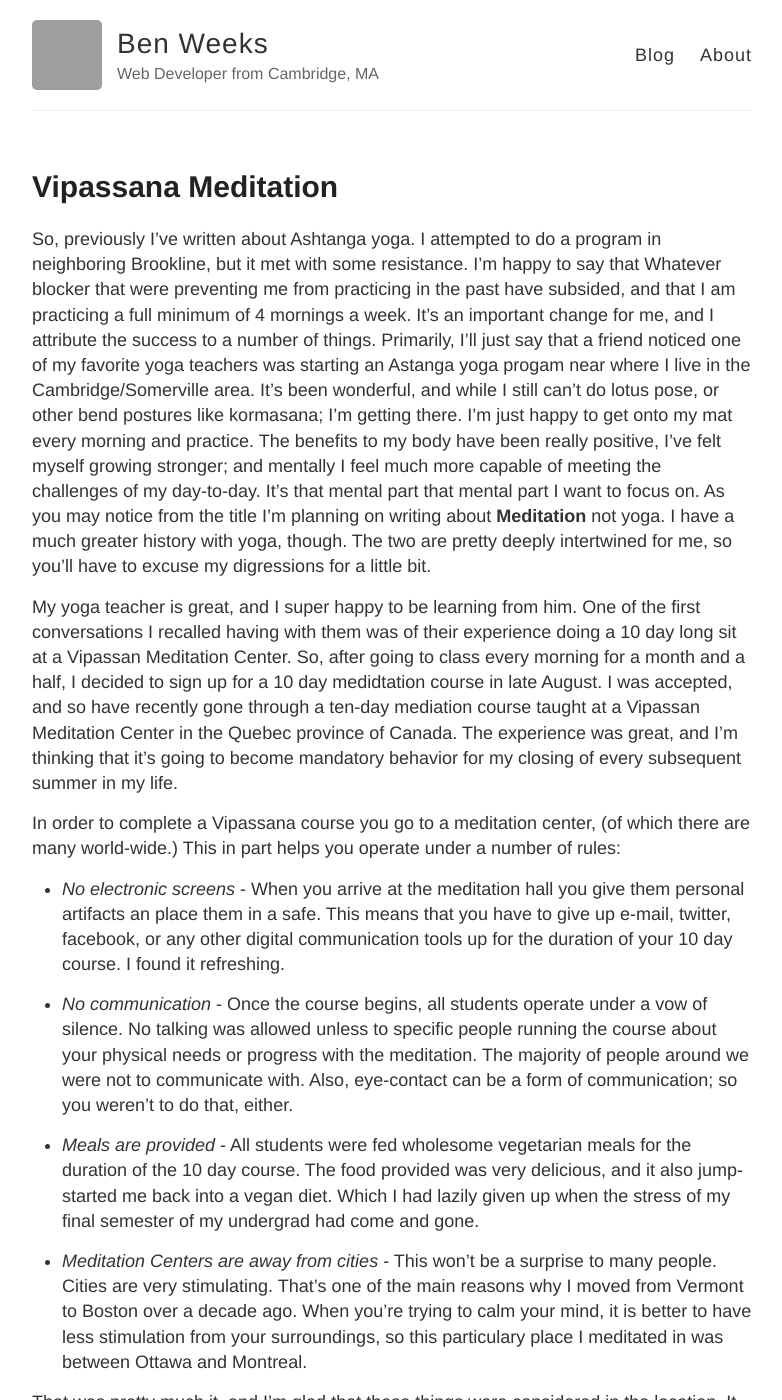
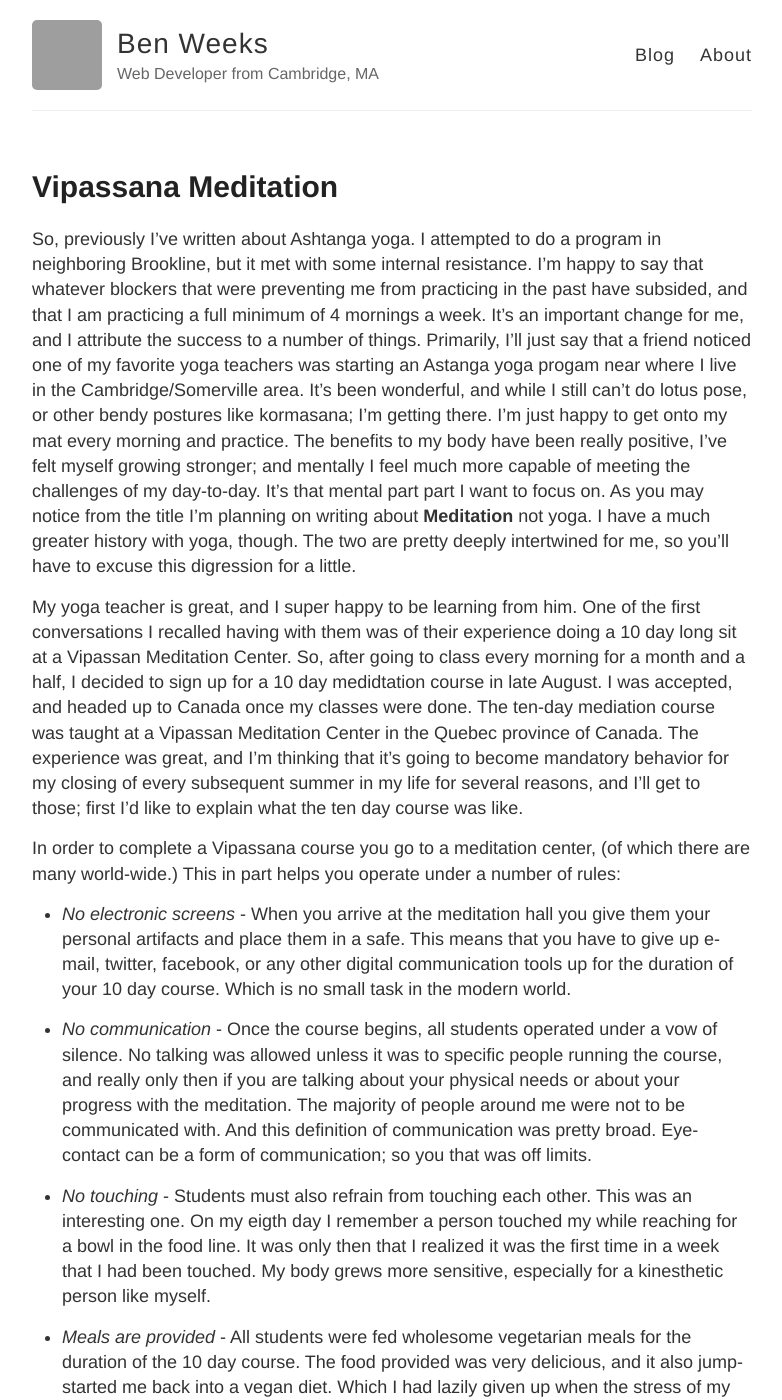
Before and after one commit to itsbenweeks/benweeks.github.io, a Jekyll site: the page built from _posts/2016-9-12-Vipassana.md, in a window 1280 px wide and 1400 px high. Shown: the whole window, without its empty margins (248-1030 px from the left). Built offline with Jekyll 4.4.1, drawn with Linux system fonts in a browser that asks for light colours; comment, search, counter and statistics services are not loaded; some of the changed text lies outside the part shown; grey boxes are pictures that could not be loaded.

Commit message:
Some typos in my vipassana post.

```diff
--- a/_posts/2016-9-12-Vipassana.md
+++ b/_posts/2016-9-12-Vipassana.md
@@ -6,44 +6,46 @@
 ---
 
 So, previously I've written about Ashtanga yoga. I attempted to do a program in
-neighboring Brookline, but it met with some resistance. I'm happy to say that
-Whatever blocker that were preventing me from practicing in the past have
+neighboring Brookline, but it met with some internal resistance. I'm happy to say that
+whatever blockers that were preventing me from practicing in the past have
 subsided, and that I am practicing a full minimum of 4 mornings a week. It's an
 important change for me, and I attribute the success to a number of things.
 Primarily, I'll just say that a friend noticed one of my favorite yoga teachers
 was starting an Astanga yoga progam near where I live in the
 Cambridge/Somerville area. It's been wonderful, and while I still can't do lotus
-pose, or other bend postures like kormasana; I'm getting there. I'm just happy
+pose, or other bendy postures like kormasana; I'm getting there. I'm just happy
 to get onto my mat every morning and practice. The benefits to my body have been
 really positive, I've felt myself growing stronger; and mentally I feel much
 more capable of meeting the challenges of my day-to-day. It's that mental part
-that mental part I want to focus on. As you may notice from the title I'm
+part I want to focus on. As you may notice from the title I'm
 planning on writing about **Meditation** not yoga. I have a much greater history
 with yoga, though. The two are pretty deeply intertwined for me, so you'll have
-to excuse my digressions for a little bit.
+to excuse this digression for a little.
 
 My yoga teacher is great, and I super happy to be learning from him. One of the
 first conversations I recalled having with them was of their experience doing a
 10 day long sit at a Vipassan Meditation Center. So, after going to class every
 morning for a month and a half, I decided to sign up for a 10 day medidtation
-course in late August. I was accepted, and so have recently gone through a
-ten-day mediation course taught at a Vipassan Meditation Center in the Quebec
+course in late August. I was accepted, and headed up to Canada once my classes were done.
+The ten-day mediation course was taught at a Vipassan Meditation Center in the Quebec
 province of Canada. The experience was great, and I'm thinking that it's going
 to become mandatory behavior for my closing of every subsequent summer in my
-life.
+life for several reasons, and I'll get to those; first I'd like to explain what the ten day course was like.
 
 In order to complete a Vipassana course you go to a meditation center, (of which
 there are many world-wide.) This in part helps you operate under a number of rules:
 * *No electronic screens* - When you arrive at the meditation hall you give
-   them personal artifacts an place them in a safe. This means that you have to
+   them your personal artifacts and place them in a safe. This means that you have to
    give up e-mail, twitter, facebook, or any other digital communication tools
-   up for the duration of your 10 day course. I found it refreshing.
+   up for the duration of your 10 day course. Which is no small task in the modern world.
 
-* *No communication* - Once the course begins, all students operate under a vow of
-  silence. No talking was allowed unless to specific people running the course
-  about your physical needs or progress with the meditation. The majority of
-  people around we were not to communicate with. Also, eye-contact can be a form
-  of communication; so you weren't to do that, either.
+* *No communication* - Once the course begins, all students operated under a vow of
+  silence. No talking was allowed unless it was to specific people running the course, and really only then if you are talking
+  about your physical needs or about your progress with the meditation. The majority of
+  people around me were not to be communicated with. And this definition of communication was pretty broad. Eye-contact can be a form
+  of communication; so you that was off limits.
+
+* *No touching* - Students must also refrain from touching each other. This was an interesting one. On my eigth day I remember a person touched my while reaching for a bowl in the food line. It was only then that I realized it was the first time in a week that I had been touched. My body grews more sensitive, especially for a kinesthetic person like myself.
 
 * *Meals are provided* - All students were fed wholesome vegetarian meals for
   the duration of the 10 day course. The food provided was very
@@ -79,12 +81,12 @@
 | 8:00PM-9:00 | Lesson/Meditation |
 
 So if you count that all up, there was 11 hours of meditation every day. My yoga
-practice require me to be aware of my body, and this got in the way for a bit at
-the beginning of this course. It wasn't until the 2nd or 3rd day that I could
-let enought of that go to work on the other stuff that I needed to. Once that
+practice requires me to be aware of my body, and this got in the way for a bit at
+the beginning of the course as I fixated on my posture. It wasn't until the 2nd or 3rd day that I could
+let enough of that go so that I could work on the other stuff that I needed to. Once it
 was done I started getting into the meditation. Saying that it was easy is
-probably a bit of an under statement, but it was necessary. There was quite a
-bit of emotional cruft that I had been placing to the side during my studies.
+entirely correct, but it was necessary. There was quite a
+bit of emotional cruft that I had put aside during my studies.
 Having the days I did really helped me look at it, dig into it, and get closer
-to letting it go. On top of that, I was able to get myself together for what is
-the busiest time for my job.
+to letting that go. On top of that, I was able to get myself together so that I could present my best self during what is
+the busiest period of time for my job at MIT.
```
